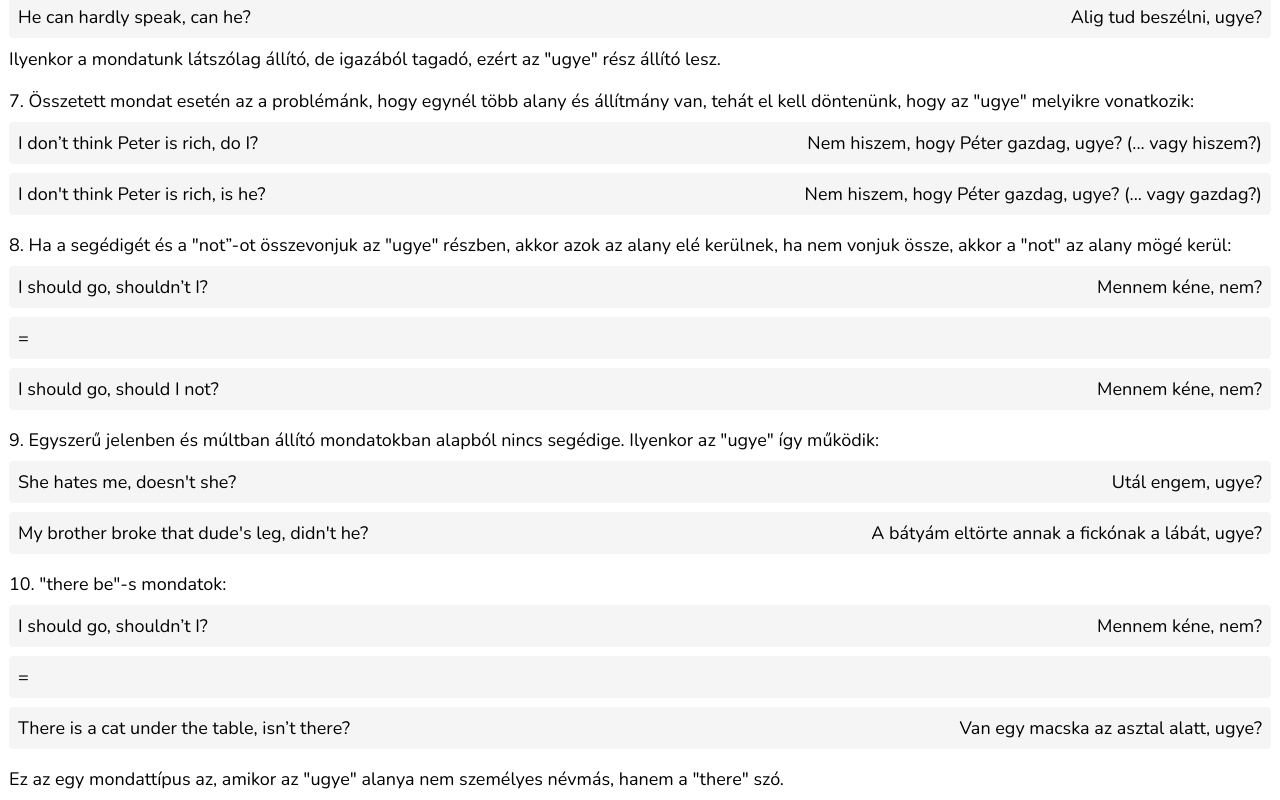
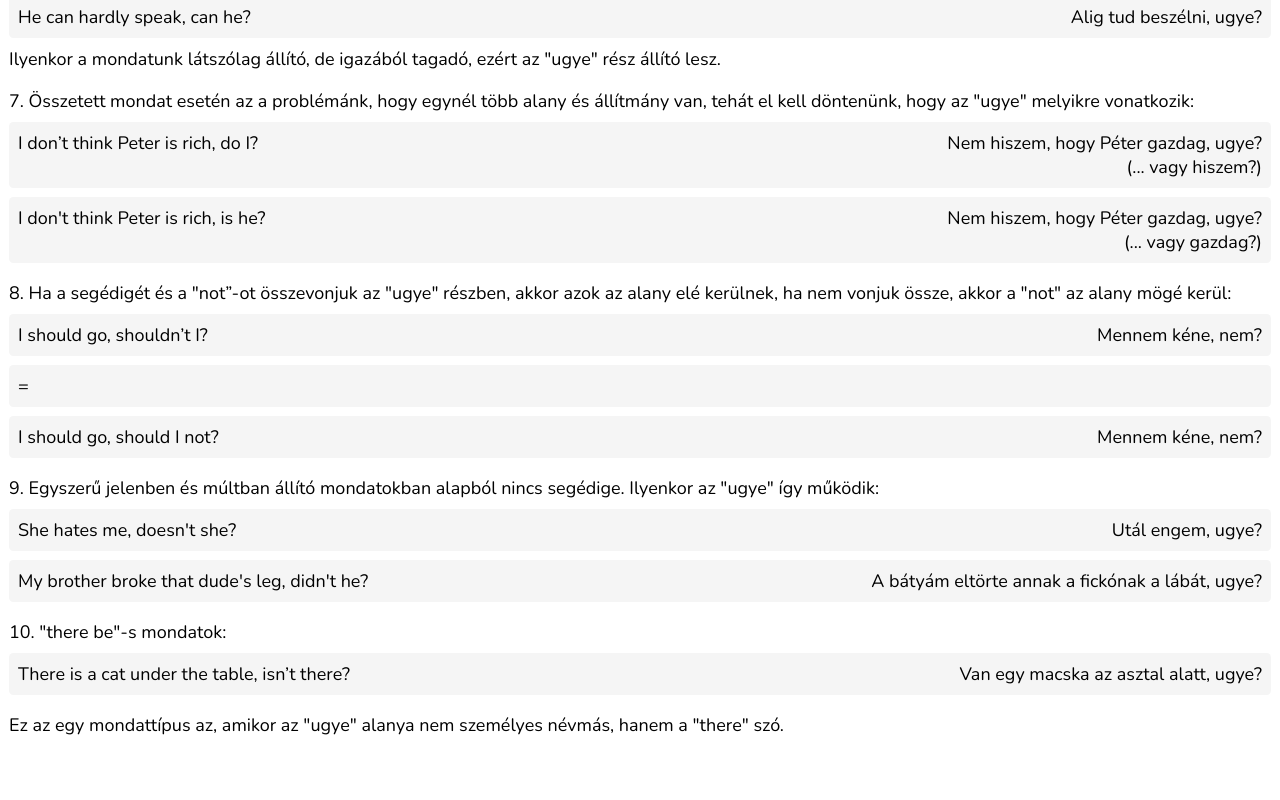
Before and after one commit to xdevtomix/angoljegyzet, a React (Vite) app: page / in a window 1280 px wide. Shown: the part 1363-2163 px from the top of the page. After the commit the page ends 2118 px from the top, so only its background shows below. Built offline with nearby package versions, Linux system fonts and the light colour scheme; the HTML template or start-up script is replaced by a standard one.

Commit message:
tag questions work 10

```diff
--- a/src/components/TagQuestions.jsx
+++ b/src/components/TagQuestions.jsx
@@ -127,11 +127,11 @@ export default function TagQuestions() {
             </Row>
             <Row bg>
                 <span>I don’t think Peter is rich, do I?</span>
-                <span>Nem hiszem, hogy Péter gazdag, ugye? (... vagy hiszem?)</span>
+                <span>Nem hiszem, hogy Péter gazdag, ugye?<br />(... vagy hiszem?)</span>
             </Row>
             <Row bg last>
                 <span>I don't think Peter is rich, is he?</span>
-                <span>Nem hiszem, hogy Péter gazdag, ugye? (... vagy gazdag?)</span>
+                <span>Nem hiszem, hogy Péter gazdag, ugye?<br />(... vagy gazdag?)</span>
             </Row>
 
             <Row>
@@ -171,22 +171,13 @@ export default function TagQuestions() {
                     10. "there be"-s mondatok:
                 </span>
             </Row>
-            <Row bg>
-                <span>I should go, shouldn’t I?</span>
-                <span>Mennem kéne, nem?</span>
-            </Row>
-            <Row bg>
-                <span>=</span>
-            </Row>
             <Row bg last>
                 <span>There is a cat under the table, isn’t there?</span>
                 <span>Van egy macska az asztal alatt, ugye?</span>
             </Row>
-            <Row>
-                <span>
-                    Ez az egy mondattípus az, amikor az "ugye" alanya nem személyes névmás, hanem a "there" szó.
-                </span>
-            </Row>
+            <Paragraph>
+                Ez az egy mondattípus az, amikor az "ugye" alanya nem személyes névmás, hanem a "there" szó.
+            </Paragraph>
         </Container>
     );
 }
```
